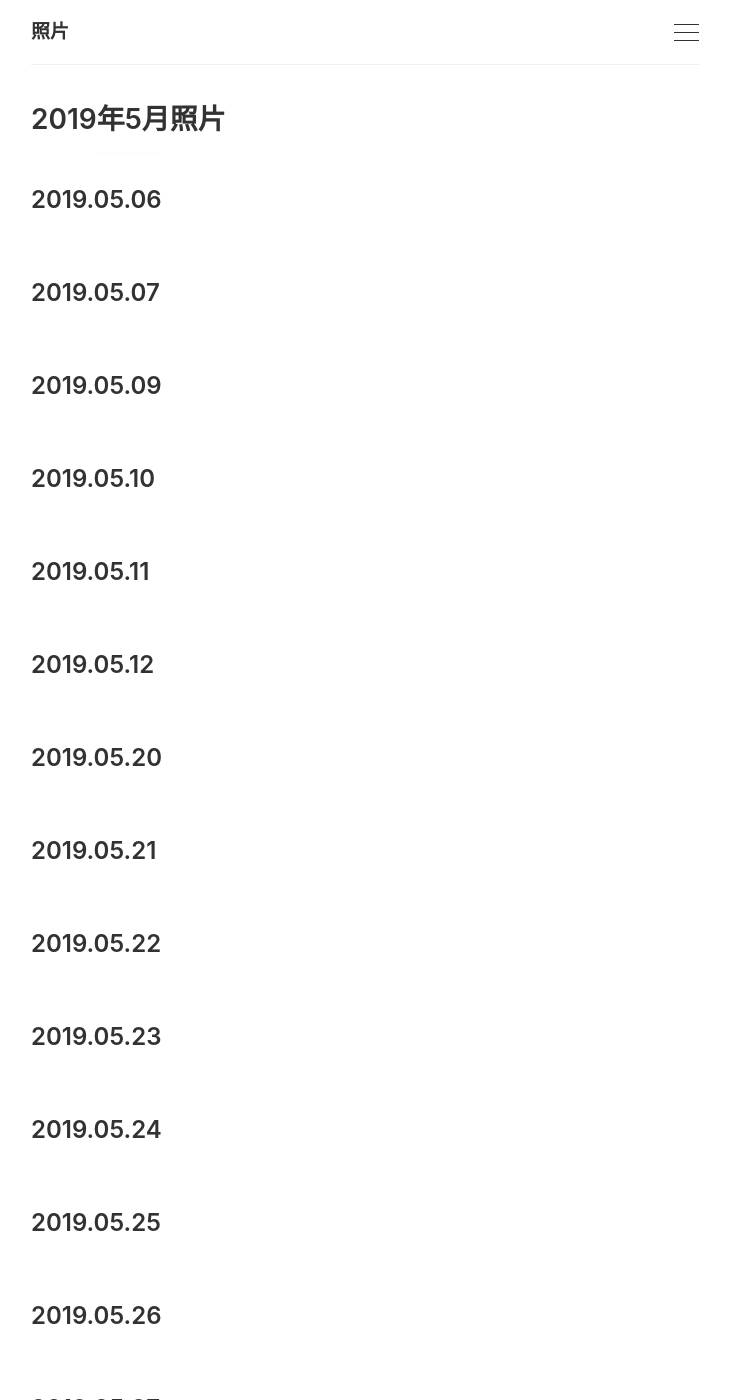
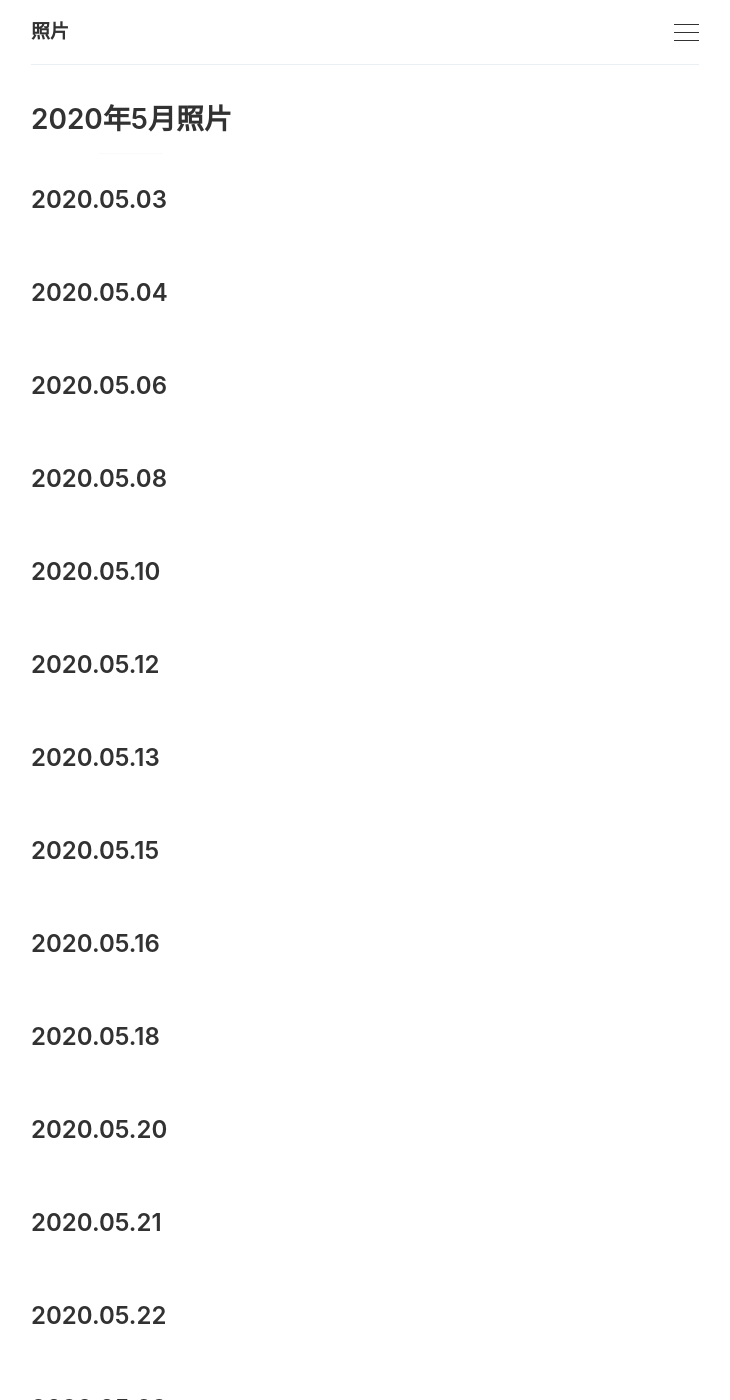
Before and after one commit to modem-56k/modem-56k.github.io, a Jekyll site: the page built from 2020/05.md, in a window 1280 px wide and 1400 px high. Shown: the whole window, without its empty margins (275-1005 px from the left). Built offline with Jekyll 4.4.1, drawn with Linux system fonts in a browser that asks for light colours; comment, search, counter and statistics services are not loaded; some of the changed text lies outside the part shown.

Commit message:
up pages

```diff
--- a/2020/05.md
+++ b/2020/05.md
@@ -1,78 +1,90 @@
 ---
 layout: post
-title: 2019年5月照片
+title: 2020年5月照片
 tags: [blog]
 image:
 ---
 
-### 2019.05.06
+### 2020.05.03
 
-<ul id="image-2019-05-06" class="image-gallery"></ul>
+<ul id="image-2020-05-03" class="image-gallery"></ul>
 
-### 2019.05.07
+### 2020.05.04
 
-<ul id="image-2019-05-07" class="image-gallery"></ul>
+<ul id="image-2020-05-04" class="image-gallery"></ul>
 
-### 2019.05.09
+### 2020.05.06
 
-<ul id="image-2019-05-09" class="image-gallery"></ul>
+<ul id="image-2020-05-06" class="image-gallery"></ul>
 
-### 2019.05.10
+### 2020.05.08
 
-<ul id="image-2019-05-10" class="image-gallery"></ul>
+<ul id="image-2020-05-08" class="image-gallery"></ul>
 
-### 2019.05.11
+### 2020.05.10
 
-<ul id="image-2019-05-11" class="image-gallery"></ul>
+<ul id="image-2020-05-10" class="image-gallery"></ul>
 
-### 2019.05.12
+### 2020.05.12
 
-<ul id="image-2019-05-12" class="image-gallery"></ul>
+<ul id="image-2020-05-12" class="image-gallery"></ul>
 
-### 2019.05.20
+### 2020.05.13
 
-<ul id="image-2019-05-20" class="image-gallery"></ul>
+<ul id="image-2020-05-13" class="image-gallery"></ul>
 
-### 2019.05.21
+### 2020.05.15
 
-<ul id="image-2019-05-21" class="image-gallery"></ul>
+<ul id="image-2020-05-15" class="image-gallery"></ul>
 
-### 2019.05.22
+### 2020.05.16
 
-<ul id="image-2019-05-22" class="image-gallery"></ul>
+<ul id="image-2020-05-16" class="image-gallery"></ul>
 
-### 2019.05.23
+### 2020.05.18
 
-<ul id="image-2019-05-23" class="image-gallery"></ul>
+<ul id="image-2020-05-18" class="image-gallery"></ul>
 
-### 2019.05.24
+### 2020.05.20
 
-<ul id="image-2019-05-24" class="image-gallery"></ul>
+<ul id="image-2020-05-20" class="image-gallery"></ul>
 
-### 2019.05.25
+### 2020.05.21
 
-<ul id="image-2019-05-25" class="image-gallery"></ul>
+<ul id="image-2020-05-21" class="image-gallery"></ul>
 
-### 2019.05.26
+### 2020.05.22
 
-<ul id="image-2019-05-26" class="image-gallery"></ul>
+<ul id="image-2020-05-22" class="image-gallery"></ul>
 
-### 2019.05.27
+### 2020.05.23
 
-<ul id="image-2019-05-27" class="image-gallery"></ul>
+<ul id="image-2020-05-23" class="image-gallery"></ul>
 
-### 2019.05.28
+### 2020.05.24
 
-<ul id="image-2019-05-28" class="image-gallery"></ul>
+<ul id="image-2020-05-24" class="image-gallery"></ul>
 
-### 2019.05.29
+### 2020.05.26
 
-<ul id="image-2019-05-29" class="image-gallery"></ul>
+<ul id="image-2020-05-26" class="image-gallery"></ul>
 
-### 2019.05.30
+### 2020.05.27
 
-<ul id="image-2019-05-30" class="image-gallery"></ul>
+<ul id="image-2020-05-27" class="image-gallery"></ul>
 
-### 2019.05.31
+### 2020.05.28
 
-<ul id="image-2019-05-31" class="image-gallery"></ul>
+<ul id="image-2020-05-28" class="image-gallery"></ul>
+
+### 2020.05.29
+
+<ul id="image-2020-05-29" class="image-gallery"></ul>
+
+### 2020.05.30
+
+<ul id="image-2020-05-30" class="image-gallery"></ul>
+
+### 2020.05.31
+
+<ul id="image-2020-05-31" class="image-gallery"></ul>
```
Also changed, not shown: 2020/06.md (+33 -49 lines).
